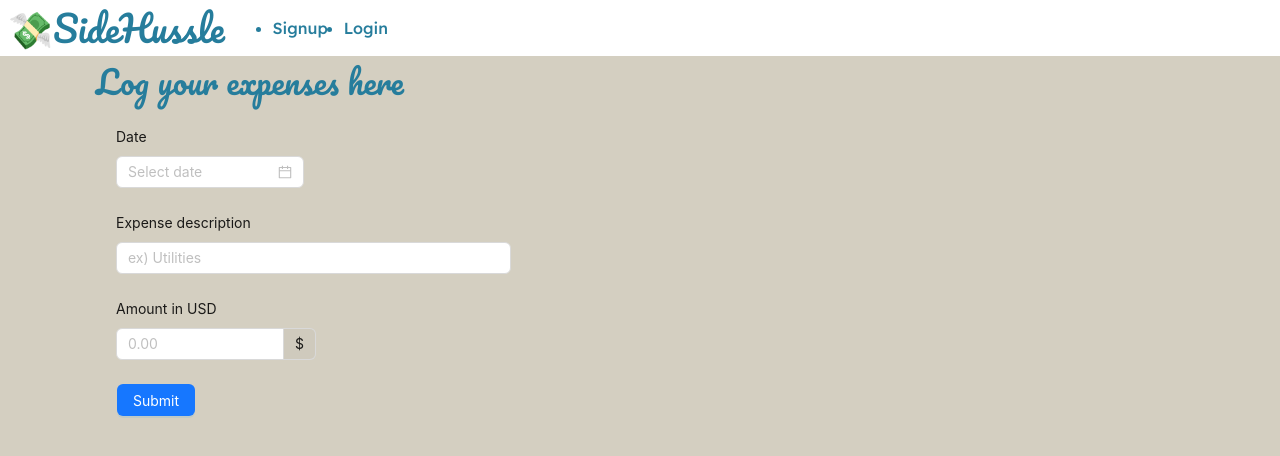
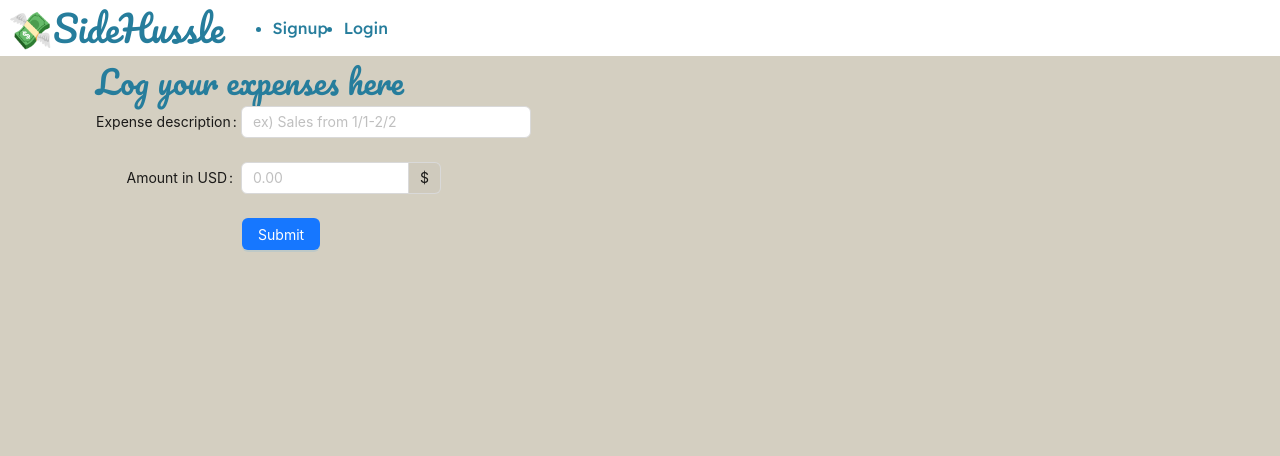
Before and after one commit to HunterHarvell/Project-3-Team-2, a React (Create React App) app in the folder client/: page /expenses in a window 1280 px wide. Shown: the top 456 px of the page. Built offline with nearby package versions, Linux system fonts and the light colour scheme.

Commit message:
expense form logging into database

```diff
--- a/client/src/components/ExpenseForm/index.js
+++ b/client/src/components/ExpenseForm/index.js
@@ -1,27 +1,51 @@
+import { Button, Form, Input, InputNumber, DatePicker } from "antd";
+import { useMutation } from "@apollo/client";
+import { ADD_EXPENSE } from "../../utils/mutations";
+const ExpenseForm = () => {
+  const [addExpense, { error }] = useMutation(ADD_EXPENSE);
+  console.log("ADD EXPENSE ERROR", error);
+  const onFinish = async (values) => {
+    console.log(values);
+    const expenseText = values.expenseText;
+    const expenseAmount = parseInt(values.expenseAmount);
 
-import { Button, Form, Input, InputNumber, DatePicker } from "antd";
-import { useState } from "react";
-const App = () => {
-  const [form] = Form.useForm();
+    console.log({ expenseText, expenseAmount });
 
+    const mutationResponse = await addExpense({
+      variables: {
+        text: expenseText,
+        amount: expenseAmount,
+      },
+    });
+    console.log(mutationResponse);
+  };
+  const onFinishFailed = (errorInfo) => {
+    console.log("Failed:", errorInfo);
+  };
   return (
+    <div>
       <Form
-      layout="vertical"
-      form={form}
+        name="basic"
+        labelCol={{
+          span: 8,
+        }}
+        wrapperCol={{
+          span: 16,
+        }}
         style={{
           maxWidth: 600,
-        padding: 20,
-        alignItems: "center",
         }}
+        initialValues={{
+          remember: true,
+        }}
+        onFinish={onFinish}
+        onFinishFailed={onFinishFailed}
+        autoComplete="off"
       >
-
-      <Form.Item label="Date">
-      <DatePicker />
+        <Form.Item name="expenseText" label="Expense description">
+          <Input placeholder="ex) Sales from 1/1-2/2" />
         </Form.Item>
-      <Form.Item label="Expense description">
-        <Input placeholder="ex) Utilities" />
-      </Form.Item>
-      <Form.Item label="Amount in USD">
+        <Form.Item name="expenseAmount" label="Amount in USD">
           <InputNumber
             placeholder="0.00"
             style={{ width: 200 }}
@@ -29,15 +53,22 @@ const App = () => {
             min="0"
             max="100000000000000000"
             step="0.01"
-          //   onChange={onChange}
             stringMode
             addonAfter="$"
           />
         </Form.Item>
-      <Form.Item>
-        <Button type="primary">Submit</Button>
+        <Form.Item
+          wrapperCol={{
+            offset: 8,
+            span: 16,
+          }}
+        >
+          <Button type="primary" htmlType="submit">
+            Submit
+          </Button>
         </Form.Item>
       </Form>
+    </div>
   );
 };
-export default App;
+export default ExpenseForm;
--- a/client/src/components/IncomeForm/index.js
+++ b/client/src/components/IncomeForm/index.js
@@ -1,7 +1,7 @@
 import React from "react";
 import { useMutation } from "@apollo/client";
 import { ADD_INCOME } from "../../utils/mutations";
-import { Button, Form, Input, DatePicker, InputNumber } from "antd";
+import { Button, Form, Input, InputNumber } from "antd";
 const IncomeForm = () => {
   const [addIncome, { error }] = useMutation(ADD_INCOME);
   console.log("income form error", error);
@@ -47,9 +47,6 @@ const IncomeForm = () => {
         onFinishFailed={onFinishFailed}
         autoComplete="off"
       >
-        {/* <Form.Item name="incomeDate" label="Date">
-          <DatePicker onChange={onChange} />
-        </Form.Item> */}
         <Form.Item name="incomeText" label="Income description">
           <Input placeholder="ex) Sales from 1/1-2/2" />
         </Form.Item>
--- a/client/src/utils/mutations.js
+++ b/client/src/utils/mutations.js
@@ -42,3 +42,12 @@ export const ADD_INCOME = gql`
     }
   }
 `;
+
+export const ADD_EXPENSE = gql`
+  mutation addExpense($text: String!, $amount: Int!) {
+    addExpense(text: $text, amount: $amount) {
+      amount
+      text
+    }
+  }
+`;
```
Lines whose indentation alone changed are shown as unchanged.
